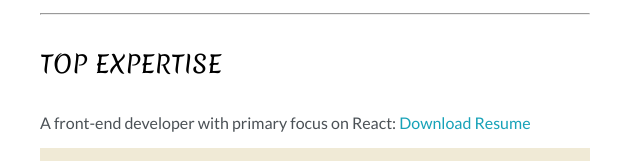
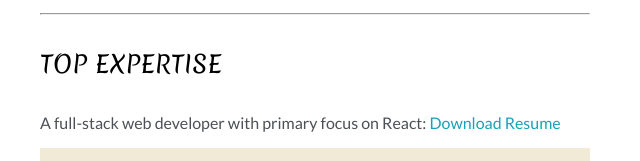
Before and after one commit to bqShina/My-Portfolio, a plain HTML site: page index.html in a window 1280 px wide. Shown: the part 991-1152 px from the top of the page, 0-640 px from the left. Drawn offline with Linux system fonts and the light colour scheme.

Commit message:
edit content

```diff
--- a/index.html
+++ b/index.html
@@ -75,7 +75,7 @@
           <hr>
 
           <h4>TOP EXPERTISE</h4>
-          <p>A front-end developer with primary focus on React: <a target="_blank" href="Shina's Resume.pdf">Download Resume</a></p>
+          <p>A full-stack web developer with primary focus on React: <a target="_blank" href="Shina's Resume.pdf">Download Resume</a></p>
 
           <div id="skills">
             <ul>
```
Also changed, not shown: 1 other file.
